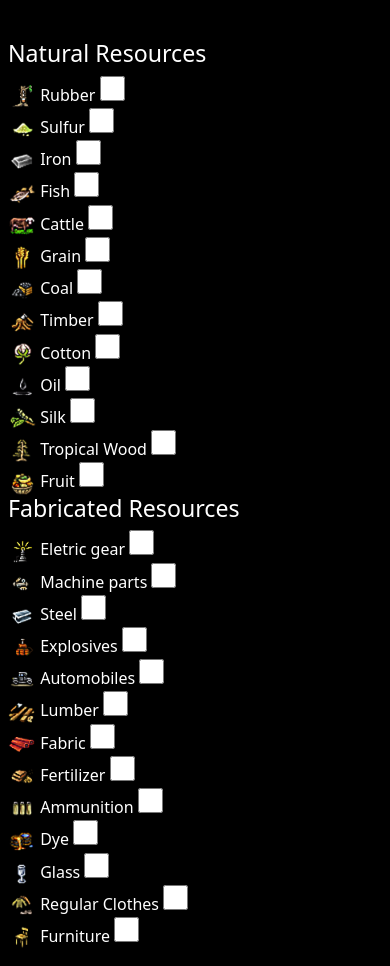
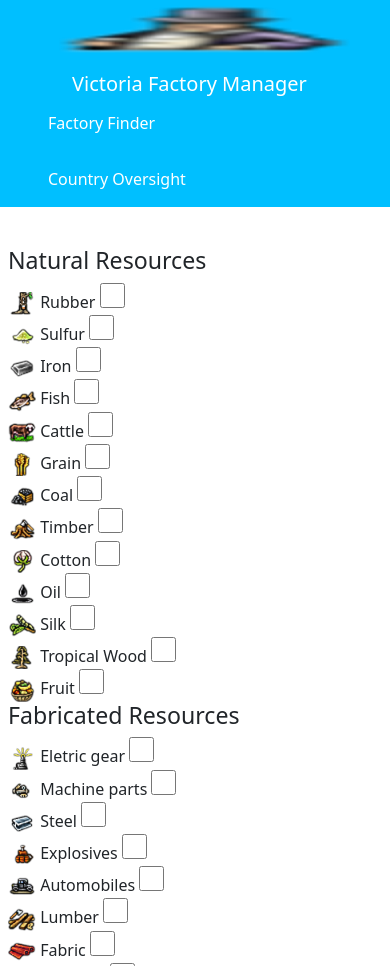
Before and after one commit to Diamanterub/Diamanterub.github.io, a plain HTML site: page index.html in a window 390 px wide. Shown: the top 966 px of the page. Drawn offline with nearby package versions, Linux system fonts and the light colour scheme.

Commit message:
Version 0.2.1

```diff
--- a/index.html
+++ b/index.html
@@ -25,10 +25,67 @@
             border-color: black;
             padding: 10px;
         }
+
+        .navigation {
+            display: flex;
+            flex-flow: row wrap;
+            justify-content: flex-start;
+            list-style: none;
+            margin: 0;
+            background: deepskyblue;
+        }
+
+        .navigation a {
+            text-decoration: none;
+            display: block;
+            padding: 1em;
+            color: white;
+        }
+
+        .navigation a:hover {
+            background: #1565C0;
+        }
+
+        @media all and (max-width: 800px) {
+            .navigation {
+                /* When on medium sized screens, we center it by evenly distributing empty space around items */
+                justify-content: space-around;
+            }
+        }
+
+        @media all and (max-width: 500px) {
+            .navigation {
+                /* On small screens, we are no longer using row direction but column */
+                flex-direction: column;
+            }
+        }
+        #title
+        {
+            color: white;
+            margin-right: 20px;
+            margin-left: 20px;
+            font-size: 20px;
+            margin-top: -7px;
+            margin-bottom: -10px;
+            height: 56px;
+
+        }
+        #title:hover {
+            background: deepskyblue;
+
+        }
     </style>
 </head>
 
 <body>
+    <ul class="navigation">
+        <img id="capImg" src="../Images/Webp.net-resizeimage.png" alt="..." style="vertical-align:middle;margin:0px -20px">
+        <a id="title">Victoria Factory Manager</a>
+        <li><a href="index.html">Factory Finder</a></li>
+        <li><a href="countrySpec.html">Country Oversight</a></li>
+        <!-- <li><a href="#">Products</a></li>
+        <li><a href="#">Contact</a></li> -->
+    </ul>
 
     <!-- CheckBoxs para todos os materiais -->
     <div class="row">
@@ -234,11 +291,8 @@
             </form>
         </div>
         <div class="col-sm" style="padding-top: 50px;padding-bottom: 50px;">
-            <div class="card-columns" style="width: 400px;">
-                <div id="card">
+            <div id="card" class="container" style="width: 400px;">
 
-
-                </div>
             </div>
         </div>
     </div>
--- a/victoria.js
+++ b/victoria.js
@@ -387,7 +387,7 @@ function cardMaker(Factory) {
 
     } else {
         card.innerHTML += `
-    <div class="card" style="width: 18rem;padding-botton:10px">
+    <div class="card" style="width: 18rem;padding-botton:10px flex-wrap:wrap;">
 
                      <div class="card-body">
                        <h5 class="card-title">${Factory}</h5>
@@ -403,17 +403,16 @@ function cardMaker(Factory) {
                  </div>
                 <div style="height:5px;"></div>
     `
-
     }
 
 }
 
- window.onload = function nightModeUpdate () {
-     //When you load the page he decides between normal theme or dark mode
-     let today = new Date()
-     let time = today.getHours()
-     if (time >= 18 || time <= 8) {
-         let body = document.body;
-         body.classList.toggle("dark-mode");
-     }
- }
+// window.onload = function nightModeUpdate() {
+//     //When you load the page he decides between normal theme or dark mode
+//     let today = new Date()
+//     let time = today.getHours()
+//     if (time >= 18 || time <= 8) {
+//         let body = document.body;
+//         body.classList.toggle("dark-mode");
+//     }
+// }
```
Also changed, not shown: countrySpec.html (added, +93 -0 lines), Images/Webp.net-resizeimage.png (added).
